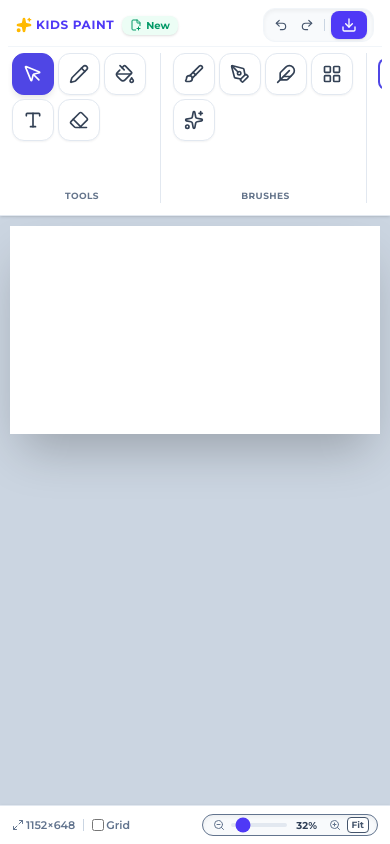
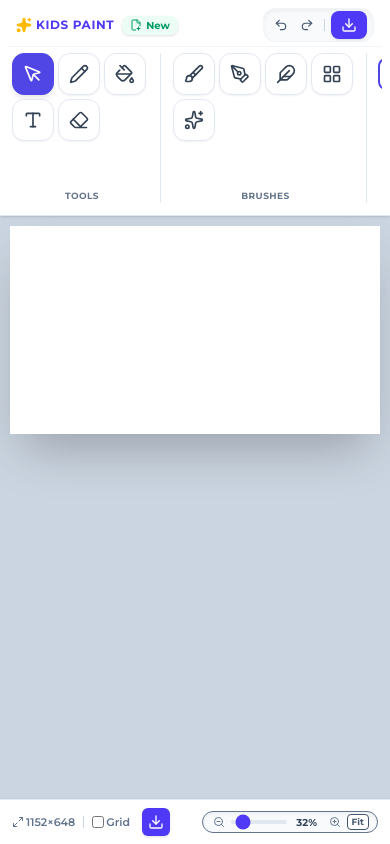
Before and after one commit to jawed7siddiqui/exammokk, a plain HTML site: page paint.html in a window 390 px wide. Drawn offline with nearby package versions, Linux system fonts and the light colour scheme.

Commit message:
added mobile view

```diff
--- a/paint.html
+++ b/paint.html
@@ -709,6 +709,7 @@
     <!-- VIEW STATUS BAR -->
     <!-- VIEW STATUS BAR (Android Chrome Bottom Bar Fix) -->
     <!-- VIEW STATUS BAR -->
+    <!-- VIEW STATUS BAR WITH EXPORT FIX -->
     <footer
       class="bg-white border-t border-slate-200 px-3 py-2 flex flex-row items-center justify-between gap-2 text-[11px] font-semibold text-slate-500 shadow-sm sticky bottom-0 z-[999] w-full shrink-0"
     >
@@ -717,7 +718,7 @@
           ><i data-lucide="maximize-2" class="w-3 h-3"></i> 1152×648</span
         >
         <span class="w-[1px] h-3 bg-slate-300"></span>
-        <label class="flex items-center gap-0.5 cursor-pointer">
+        <label class="flex items-center gap-0.5 cursor-pointer mr-1">
           <input
             type="checkbox"
             id="view-gridlines"
@@ -726,6 +727,15 @@
           />
           Grid
         </label>
+
+        <!-- NEW FOOTER EXPORT BUTTON FOR CHROME AND VIVO -->
+        <button
+          onclick="downloadPaint()"
+          class="bg-indigo-600 text-white p-1 rounded-md text-[10px] font-black flex items-center justify-center gap-1 shadow hover:bg-indigo-700 transition-all active:scale-95 shrink-0 w-7 h-7"
+          title="Download PNG"
+        >
+          <i data-lucide="download" class="w-4 h-4"></i>
+        </button>
       </div>
 
       <div
```
